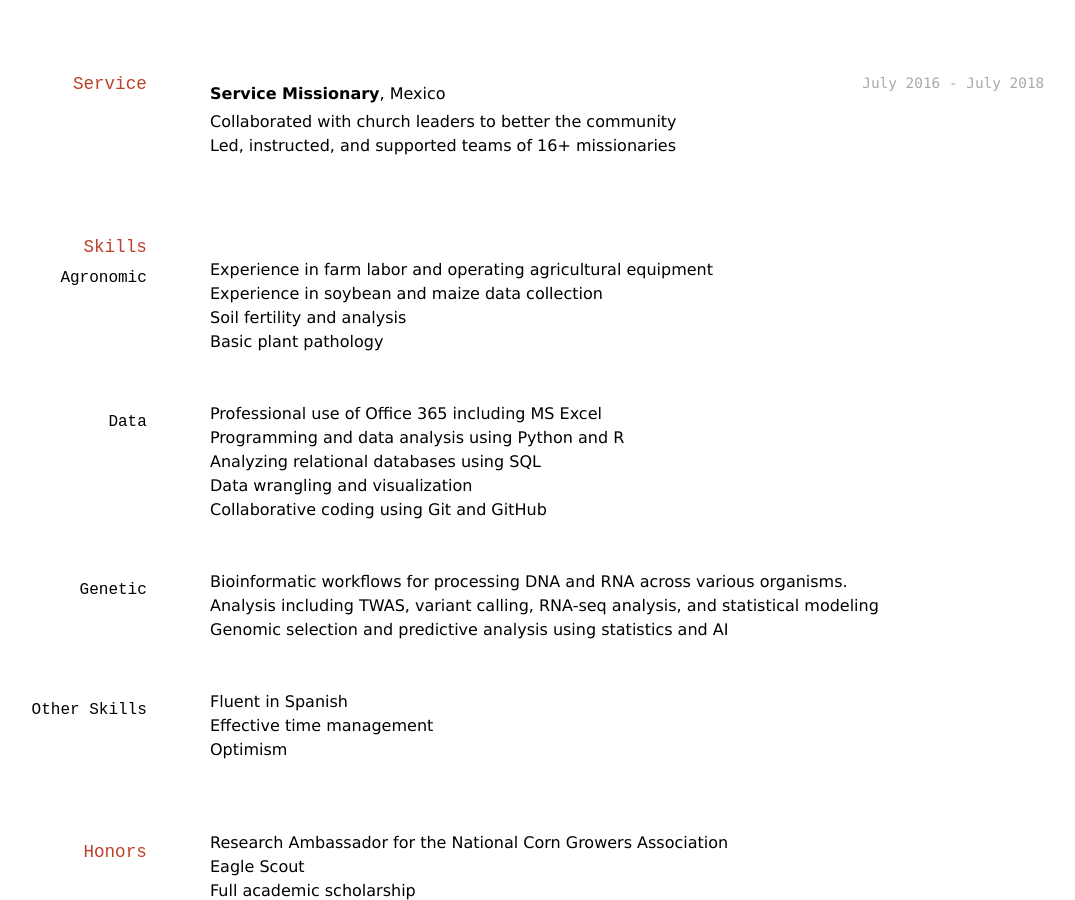
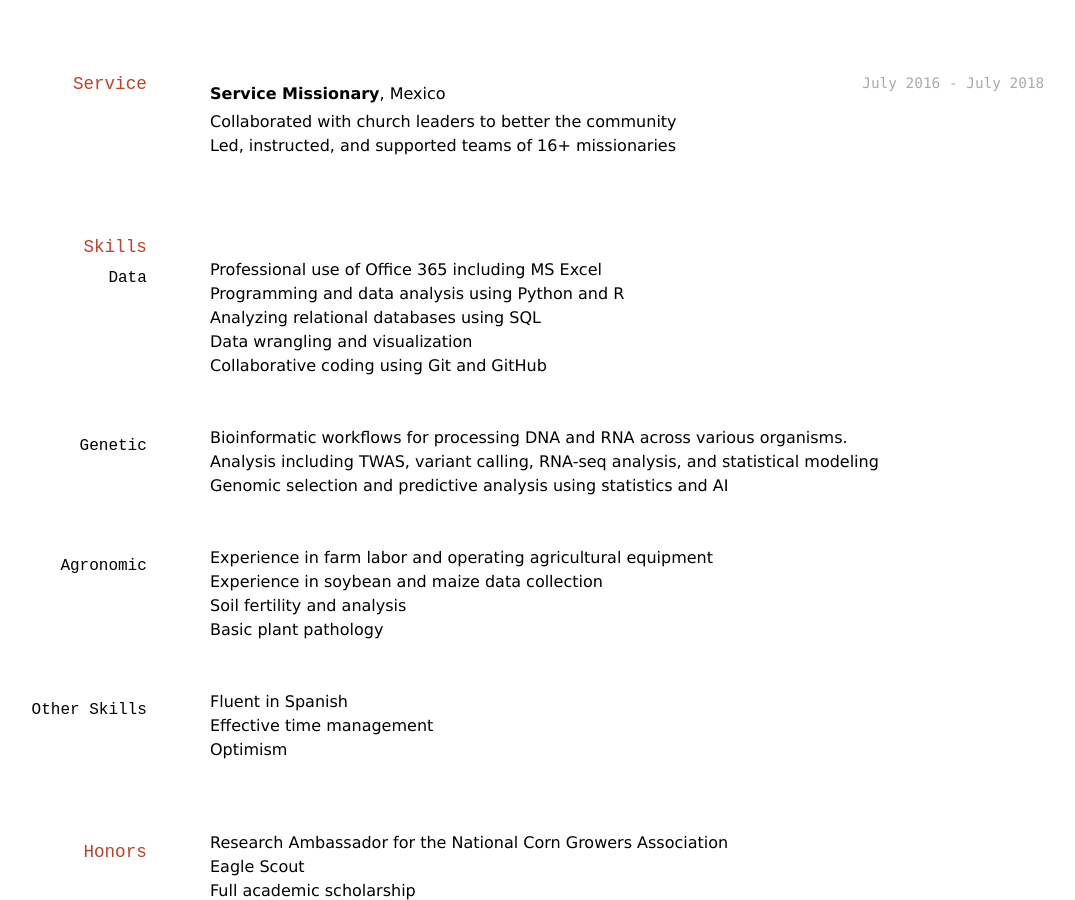
Before and after one commit to ty-thomas/Thomas_Resume, a Jekyll site: the page built from docs/index.md, in a window 1280 px wide and 900 px high, scrolled down 1807 px. Shown: the whole window, without its empty margins (122-1197 px from the left). Built offline with Jekyll 4.4.1, drawn with Linux system fonts in a browser that asks for light colours; part of the change alters nothing that is shown.

```diff
--- a/docs/index.md
+++ b/docs/index.md
@@ -94,12 +94,6 @@ __Service Missionary__, Mexico
 
 ## Skills
 
-### Agronomic
-- Experience in farm labor and operating agricultural equipment
-- Experience in soybean and maize data collection
-- Soil fertility and analysis
-- Basic plant pathology
-
 ### Data
 - Professional use of Office 365 including MS Excel
 - Programming and data analysis using Python and R
@@ -111,6 +105,12 @@ __Service Missionary__, Mexico
 - Bioinformatic workflows for processing DNA and RNA across various organisms.
 - Analysis including TWAS, variant calling, RNA-seq analysis, and statistical modeling
 - Genomic selection and predictive analysis using statistics and AI
+
+### Agronomic
+- Experience in farm labor and operating agricultural equipment
+- Experience in soybean and maize data collection
+- Soil fertility and analysis
+- Basic plant pathology
 
 ### Other Skills
 - Fluent in Spanish
```
